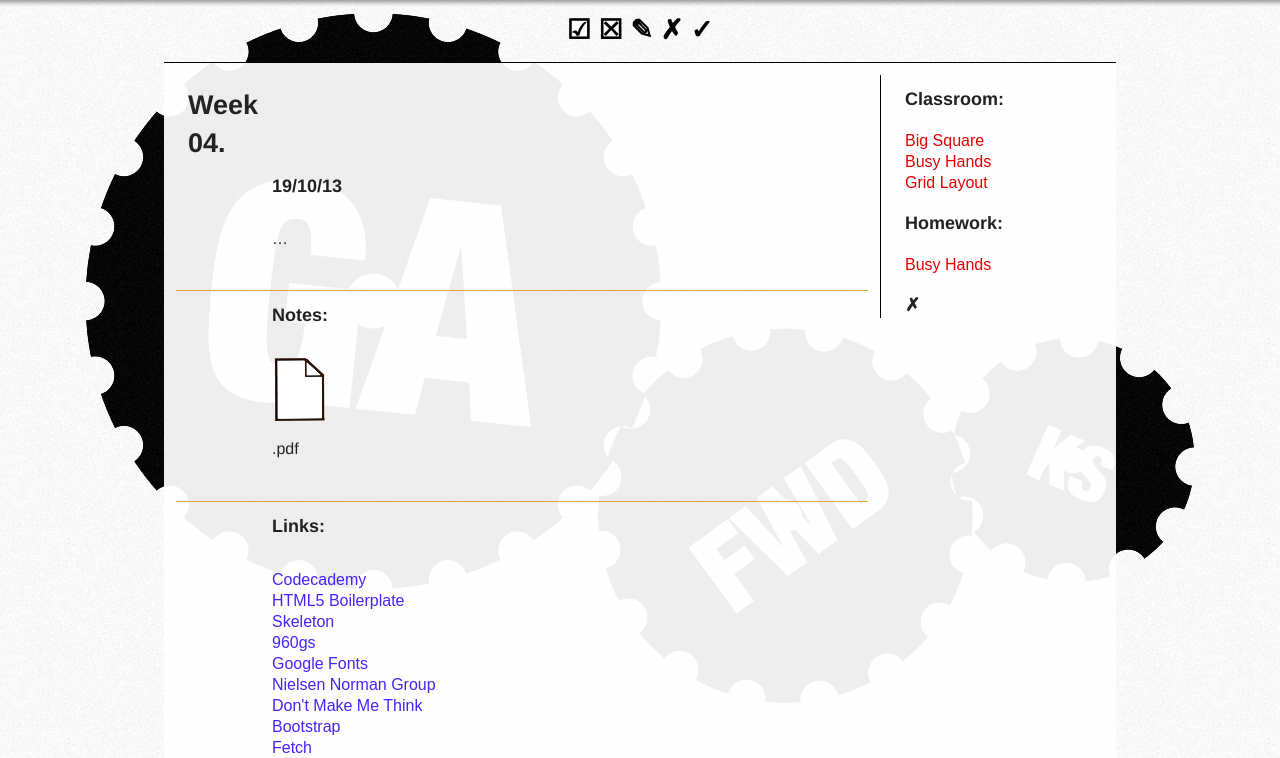
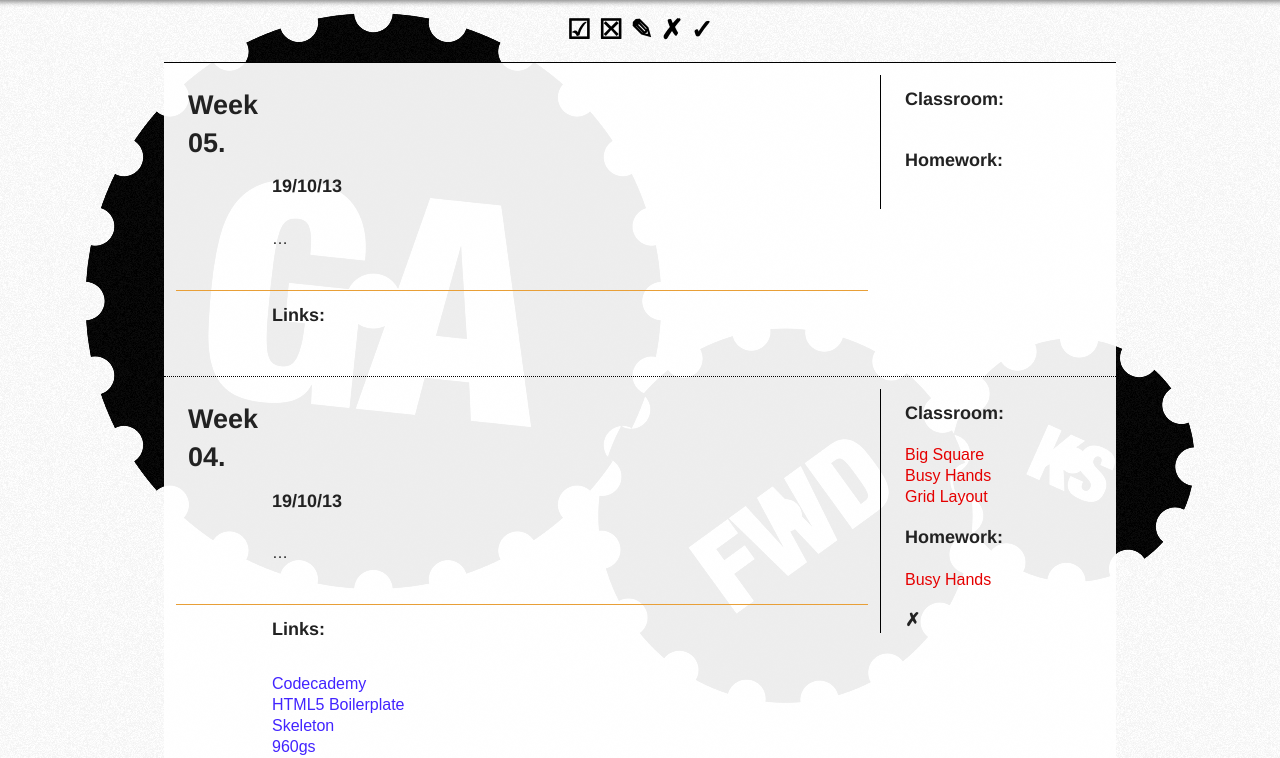
Before and after one commit to kennethshaw/fwdldn09, a plain HTML site: page index.html in a window 1280 px wide. Shown: the part 42-800 px from the top of the page. Drawn offline with nearby package versions, Linux system fonts and the light colour scheme.

Commit message:
index week 5 update

```diff
--- a/index.html
+++ b/index.html
@@ -51,7 +51,7 @@
 
             <article>
                 <h2>Week<br>
-                04.</h2>
+                05.</h2>
 
                 <h4>19/10/13</h4>
 
@@ -59,14 +59,41 @@
 
                 <div class="divide"></div>
 
-                <h4>Notes:</h4>
+                <h4>Links:</h4>
 
-                <p><a class="imagesecond" href=
-                "#"><img alt=
-                "General Assembly, Front-End Web Development, Classroom notes"
-                src="images/file.png"></a></p>
+                <ul class="sites">
 
-                <p>.pdf</p>
+                </ul>
+            </article>
+
+            <aside>
+                <h3>Classroom:</h3>
+
+                <ul class="sidebar">
+
+                </ul>
+
+                <h3>Homework:</h3>
+
+                <ul class="sidebar">
+
+                </ul>
+
+                <h3></h3>
+            </aside>
+
+            <div class="line clearfix"></div>
+        </section><!-- new entry here -->
+
+        <section>
+
+            <article>
+                <h2>Week<br>
+                04.</h2>
+
+                <h4>19/10/13</h4>
+
+                <p>…</p>
 
                 <div class="divide"></div>
 
```
